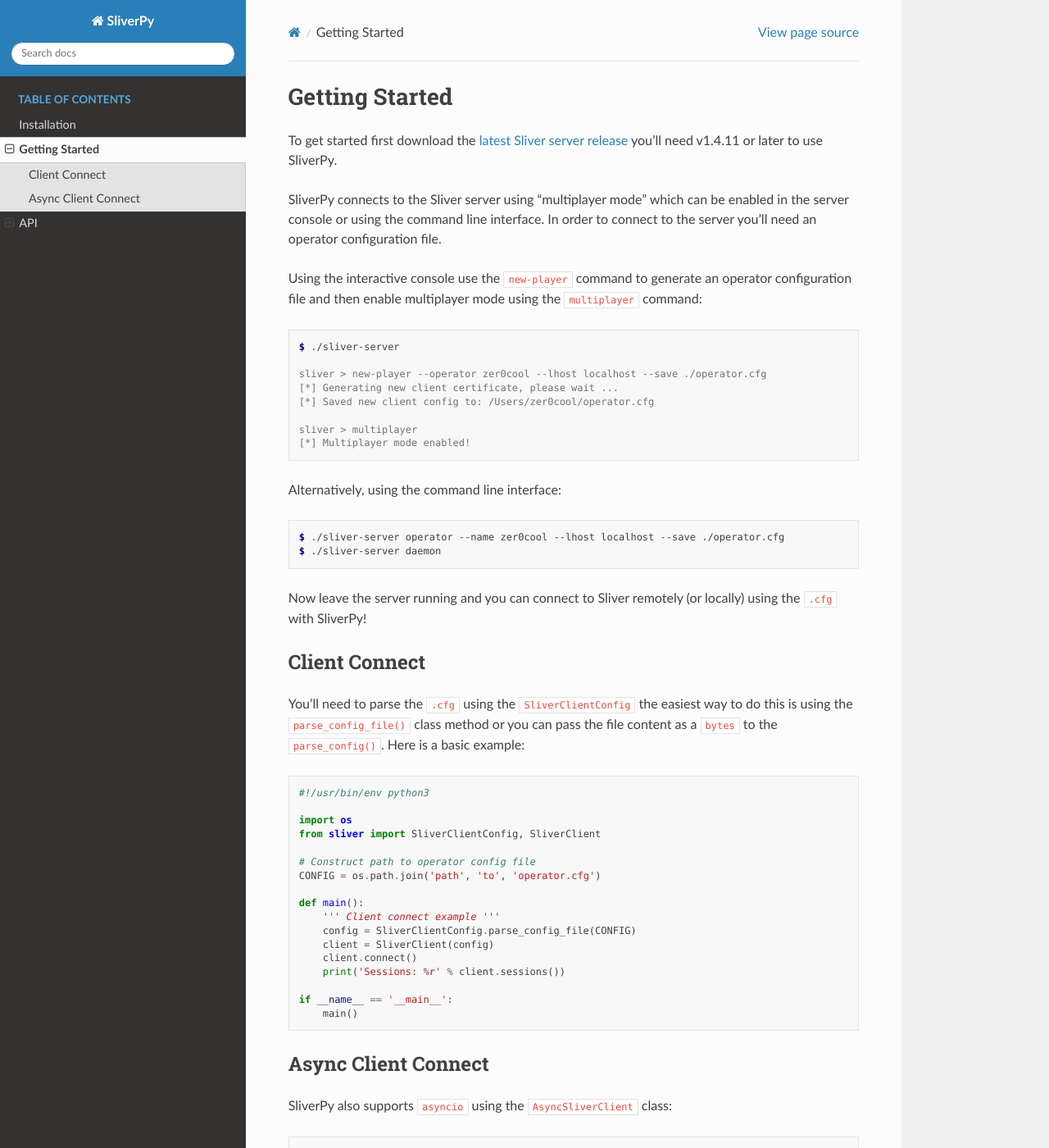
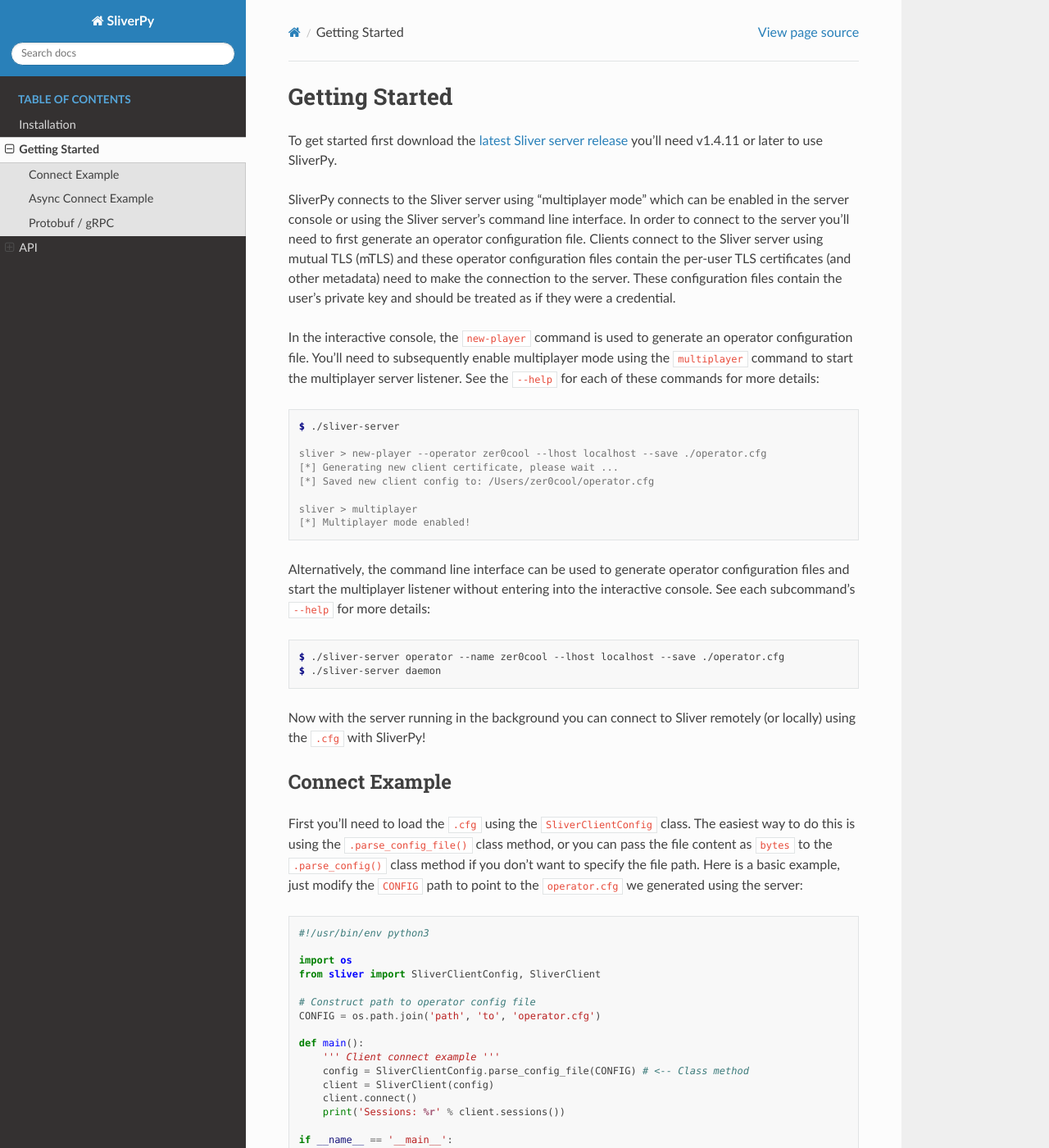
Before and after one commit to moloch--/sliver-py, a Sphinx documentation site: the page built from docs/getting-started.rst, in a window 1280 px wide and 1400 px high. Shown: the whole window at 82% size. Built offline with Sphinx 7.4.7 and the Read the Docs theme 2.0.0, drawn with Linux system fonts in a browser that asks for light colours; some of the changed text lies outside the part shown.

Commit message:
Wrote more Getting Started

```diff
--- a/docs/getting-started.rst
+++ b/docs/getting-started.rst
@@ -5,10 +5,14 @@
 you'll need v1.4.11 or later to use SliverPy.
 
 SliverPy connects to the Sliver server using "multiplayer mode" which can be enabled in the server console or using
-the command line interface. In order to connect to the server you'll need an operator configuration file.
+the Sliver server's command line interface. In order to connect to the server you'll need to first generate an operator
+configuration file. Clients connect to the Sliver server using mutual TLS (mTLS) and these operator configuration files
+contain the per-user TLS certificates (and other metadata) need to make the connection to the server. These configuration
+files contain the user's private key and should be treated as if they were a credential.
 
-Using the interactive console use the ``new-player`` command to generate an operator configuration file and then enable
-multiplayer mode using the ``multiplayer`` command:
+In the interactive console, the ``new-player`` command is used to generate an operator configuration file. You'll need to
+subsequently enable multiplayer mode using the ``multiplayer`` command to start the multiplayer server listener. See the
+``--help`` for each of these commands for more details:
 
 .. code-block:: console
 
@@ -22,7 +26,8 @@
     [*] Multiplayer mode enabled!
 
 
-Alternatively, using the command line interface:
+Alternatively, the command line interface can be used to generate operator configuration files and start the multiplayer listener
+without entering into the interactive console. See each subcommand's ``--help`` for more details:
 
 .. code-block:: console
 
@@ -30,13 +35,14 @@
     $ ./sliver-server daemon
 
 
-Now leave the server running and you can connect to Sliver remotely (or locally) using the ``.cfg`` with SliverPy!
+Now with the server running in the background you can connect to Sliver remotely (or locally) using the ``.cfg`` with SliverPy!
 
-Client Connect
-^^^^^^^^^^^^^^
+Connect Example
+^^^^^^^^^^^^^^^
 
-You'll need to parse the ``.cfg`` using the ``SliverClientConfig`` the easiest way to do this is using the ``parse_config_file()``
-class method or you can pass the file content as a ``bytes`` to the ``parse_config()``. Here is a basic example:
+First you'll need to load the ``.cfg`` using the ``SliverClientConfig`` class. The easiest way to do this is using the ``.parse_config_file()``
+class method, or you can pass the file content as ``bytes`` to the ``.parse_config()`` class method if you don't want to specify the file path.
+Here is a basic example, just modify the ``CONFIG`` path to point to the ``operator.cfg`` we generated using the server:
 
 .. code-block:: python
 
@@ -50,7 +56,7 @@
 
     def main():
         ''' Client connect example '''
-        config = SliverClientConfig.parse_config_file(CONFIG)
+        config = SliverClientConfig.parse_config_file(CONFIG) # <-- Class method
         client = SliverClient(config)
         client.connect()
         print('Sessions: %r' % client.sessions())
@@ -59,8 +65,13 @@
         main()
 
 
-Async Client Connect
-^^^^^^^^^^^^^^^^^^^^
+**NOTE:** We're creating an instance of the ``SliverClientConfig`` using a Python class method (i.e., we do not need to instantiate the object to call
+the method). If you want to directly create an instance if ``SliverClientConfig()`` you'll need to pass in the various configuration values yourself.
+The ``SliverClientConfig.parse_config_file()`` class method essentially parses the configuration file and instantiates the class for us.
+
+
+Async Connect Example
+^^^^^^^^^^^^^^^^^^^^^
 
 SliverPy also supports ``asyncio`` using the ``AsyncSliverClient`` class:
 
@@ -85,4 +96,22 @@
         asyncio.run(main())
 
 
-More about something.
+**NOTE:** The ``SliverClient`` and ``AsyncSliverClient`` classes both use the same ``SliverClientConfig`` for configuration.
+
+
+Protobuf / gRPC
+^^^^^^^^^^^^^^^
+
+Under the hood SliverPy is communicating with the Sliver server using `Protobuf <https://developers.google.com/protocol-buffers/docs/pythontutorial>`_ and
+`gRPC <https://grpc.io/docs/languages/python/basics/>`_. While most of the details of these libraries are abstracted for you, it may be useful to familiarize
+yourself with the library conventions as SliverPy operates largely on Protobuf objects which do not follow Python language conventions. The source Protobuf
+definitions are in the `Sliver server repository <https://github.com/BishopFox/sliver/tree/master/protobuf>`_ to find the exact definitions that SliverPy
+is using see the `git submodule <https://github.com/moloch--/sliver-py>`_ in the SliverPy repository.
+
+There are three modules of Protobuf objects:
+
+- ``sliver.pb.commonpb_pb2`` Contains common Protobuf objects that represent things like files and processes.
+- ``sliver.pb.client_pb2``  Contains objects that are specifically passed between the client and server, but *not* to the implant.
+- ``sliver.pb.sliver_pb2`` Contains objects that are passed to the client, server, and implant.
+
+**NOTE:** Protobuf objects use ``CapitolCase`` whereas the SliverPy classes/etc. use ``snake_case``
--- a/docs/index.rst
+++ b/docs/index.rst
@@ -7,7 +7,7 @@
 .. _Sliver: https://github.com/BishopFox/sliver
 
 .. toctree::
-   :maxdepth: 2
+   :maxdepth: 3
    :caption: Table of Contents
 
    install
```
Also changed, not shown: src/sliver/__init__.py (line endings or trailing spaces).
